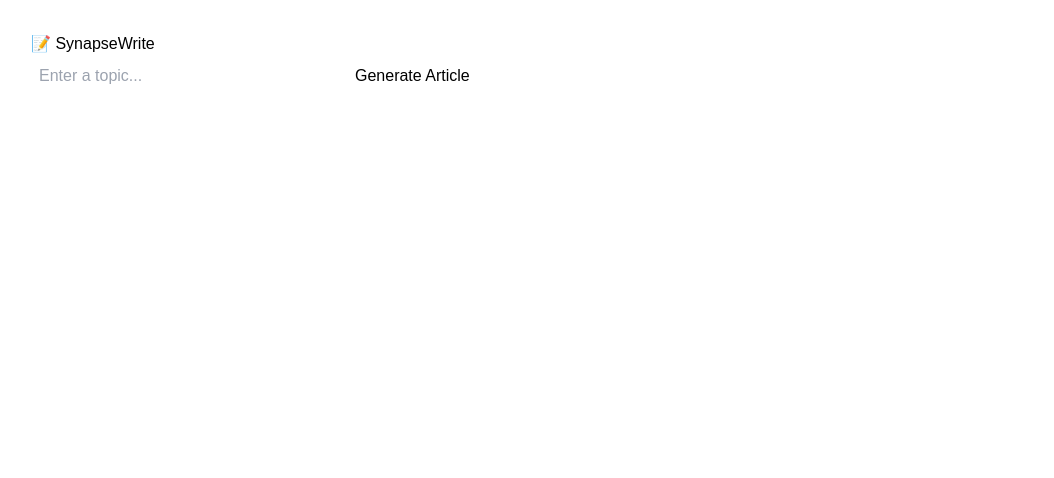
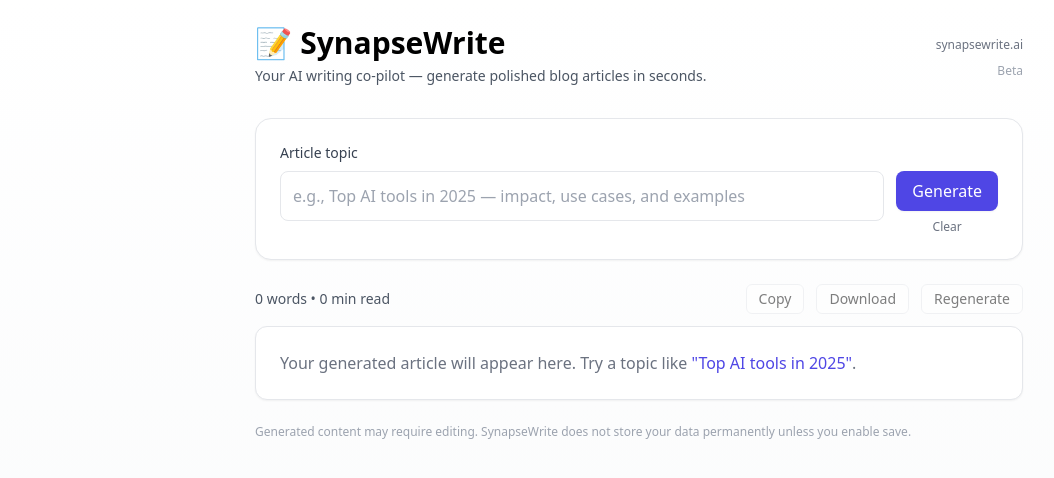
Before and after one commit to inpursuitsol/synapsewrite, a Next.js app: page / in a window 1280 px wide. Shown: the top 478 px of the page, without its empty margins (1-1055 px from the left). Built offline with nearby package versions, Linux system fonts and the light colour scheme.

Commit message:
Update page.js

```diff
--- a/app/page.js
+++ b/app/page.js
@@ -1,24 +1,71 @@
 "use client";
-import { useState } from "react";
+
+import { useState, useRef } from "react";
+
+/**
+ * Polished UI for SynapseWrite:
+ * - Tailwind-powered layout
+ * - Smooth loading animation
+ * - Tagline, copy & download actions
+ * - Scrollable result box with word count + read time
+ * - Friendly errors
+ */
 
 export default function HomePage() {
   const [topic, setTopic] = useState("");
   const [result, setResult] = useState("");
   const [loading, setLoading] = useState(false);
   const [error, setError] = useState(null);
+  const resultRef = useRef(null);
 
-  // Handles calling the API and updating UI
+  // Utility: compute words & estimated read time
+  const getStats = (text) => {
+    if (!text) return { words: 0, minutes: 0 };
+    const words = text.trim().split(/\s+/).filter(Boolean).length;
+    const minutes = Math.max(1, Math.round(words / 200)); // ~200 WPM
+    return { words, minutes };
+  };
+
+  // Copy text to clipboard
+  const copyToClipboard = async (text) => {
+    try {
+      await navigator.clipboard.writeText(text);
+      alert("Article copied to clipboard ✅");
+    } catch (e) {
+      alert("Unable to copy — please select and copy manually.");
+    }
+  };
+
+  // Download as markdown file
+  const downloadArticle = (title = "article", content = "") => {
+    const blob = new Blob([`# ${title}\n\n${content}`], { type: "text/markdown" });
+    const url = URL.createObjectURL(blob);
+    const a = document.createElement("a");
+    a.href = url;
+    a.download = `${title.replace(/\s+/g, "-").toLowerCase()}.md`;
+    document.body.appendChild(a);
+    a.click();
+    a.remove();
+    URL.revokeObjectURL(url);
+  };
+
+  // Main API call
   async function generateArticle(topic) {
-    // Track event in Plausible
+    if (!topic || !topic.trim()) {
+      setError("Please enter a topic to generate an article.");
+      return;
+    }
+
+    // Analytics (Plausible) — will no-op if not present
     if (typeof window !== "undefined" && window.plausible) {
       window.plausible("Generate Article");
     }
 
+    setError(null);
+    setResult("");
+    setLoading(true);
+
     try {
-      setError(null);
-      setLoading(true);
-      setResult("");
-
       const res = await fetch("/api/generate", {
         method: "POST",
         headers: { "Content-Type": "application/json" },
@@ -40,6 +87,8 @@ export default function HomePage() {
       }
 
       setResult(data.content);
+      // scroll result into view smoothly
+      setTimeout(() => resultRef.current?.scrollIntoView({ behavior: "smooth" }), 150);
     } catch (err) {
       const msg = err?.message ?? "Unknown error. Try again.";
       setError(msg);
@@ -49,53 +98,162 @@ export default function HomePage() {
     }
   }
 
+  const { words, minutes } = getStats(result);
+
   return (
-    <main style={{ padding: "2rem", fontFamily: "sans-serif" }}>
-      <h1>📝 SynapseWrite</h1>
+    <main className="min-h-screen bg-gradient-to-b from-white to-gray-50 p-6 flex items-start justify-center">
+      <div className="w-full max-w-3xl">
+        <header className="mb-8">
+          <div className="flex items-center justify-between">
+            <div>
+              <h1 className="text-3xl font-extrabold leading-tight">📝 SynapseWrite</h1>
+              <p className="text-sm text-gray-600 mt-1">
+                Your AI writing co-pilot — generate polished blog articles in seconds.
+              </p>
+            </div>
+            <div className="text-right">
+              <a
+                href="https://synapsewrite.ai"
+                className="text-xs text-gray-500 hover:underline"
+                target="_blank"
+                rel="noreferrer"
+              >
+                synapsewrite.ai
+              </a>
+              <div className="mt-2 text-right text-xs text-gray-400">Beta</div>
+            </div>
+          </div>
+        </header>
 
-      <div style={{ marginBottom: "1rem" }}>
+        {/* Input Card */}
+        <section className="bg-white border border-gray-200 rounded-2xl p-6 shadow-sm">
+          <label className="block text-sm font-medium text-gray-700 mb-2">Article topic</label>
+          <div className="flex gap-3 items-start">
             <input
-          type="text"
               value={topic}
               onChange={(e) => setTopic(e.target.value)}
-          placeholder="Enter a topic..."
-          style={{
-            padding: "0.5rem",
-            fontSize: "1rem",
-            width: "300px",
-            marginRight: "0.5rem",
+              placeholder="e.g., Top AI tools in 2025 — impact, use cases, and examples"
+              className="flex-1 p-3 rounded-lg border border-gray-200 focus:outline-none focus:ring-2 focus:ring-indigo-300 transition"
+            />
+
+            <div className="flex flex-col gap-2">
+              <button
+                onClick={() => generateArticle(topic)}
+                disabled={loading}
+                className={`inline-flex items-center gap-2 px-4 py-2 rounded-lg font-medium shadow-sm text-white ${
+                  loading ? "bg-indigo-300 cursor-not-allowed" : "bg-indigo-600 hover:bg-indigo-700"
+                }`}
+              >
+                {loading ? (
+                  <>
+                    <svg
+                      className="animate-spin h-5 w-5 text-white"
+                      xmlns="http://www.w3.org/2000/svg"
+                      fill="none"
+                      viewBox="0 0 24 24"
+                    >
+                      <circle className="opacity-25" cx="12" cy="12" r="10" stroke="currentColor" strokeWidth="4"></circle>
+                      <path className="opacity-75" fill="currentColor" d="M4 12a8 8 0 018-8v8z"></path>
+                    </svg>
+                    Generating...
+                  </>
+                ) : (
+                  "Generate"
+                )}
+              </button>
+
+              <button
+                onClick={() => {
+                  setTopic("");
+                  setResult("");
+                  setError(null);
                 }}
-        />
+                className="text-xs text-gray-500 hover:text-gray-700"
+              >
+                Clear
+              </button>
+            </div>
+          </div>
+
+          {error && (
+            <div className="mt-4 text-sm text-red-600 bg-red-50 border border-red-100 p-3 rounded">
+              ⚠️ {error}
+            </div>
+          )}
+        </section>
+
+        {/* Result / Controls */}
+        <section className="mt-6">
+          <div className="flex items-center justify-between mb-3">
+            <div className="text-sm text-gray-600">
+              <span className="font-medium">{words}</span> words • <span className="font-medium">{minutes}</span> min read
+            </div>
+
+            <div className="flex items-center gap-3">
+              <button
+                onClick={() => result && copyToClipboard(result)}
+                disabled={!result}
+                className="px-3 py-1 bg-white border border-gray-200 rounded-md text-sm hover:shadow-sm disabled:opacity-50"
+              >
+                Copy
+              </button>
+
+              <button
+                onClick={() => result && downloadArticle(topic || "article", result)}
+                disabled={!result}
+                className="px-3 py-1 bg-white border border-gray-200 rounded-md text-sm hover:shadow-sm disabled:opacity-50"
+              >
+                Download
+              </button>
+
               <button
                 onClick={() => generateArticle(topic)}
                 disabled={loading || !topic.trim()}
-          style={{
-            padding: "0.5rem 1rem",
-            fontSize: "1rem",
-            cursor: loading ? "not-allowed" : "pointer",
-          }}
+                className="px-3 py-1 bg-white border border-gray-200 rounded-md text-sm hover:shadow-sm disabled:opacity-50"
               >
-          {loading ? "Generating..." : "Generate Article"}
+                Regenerate
               </button>
             </div>
+          </div>
 
-      {error && (
-        <div style={{ color: "red", marginBottom: "1rem" }}>⚠️ {error}</div>
+          <div
+            ref={resultRef}
+            className="bg-white border border-gray-200 rounded-xl p-6 shadow-sm max-h-[60vh] overflow-y-auto prose prose-sm sm:prose lg:prose-base"
+          >
+            {/* If no result yet, show a friendly placeholder */}
+            {!result && !loading && (
+              <div className="text-gray-500">
+                Your generated article will appear here. Try a topic like{" "}
+                <span className="text-indigo-600">"Top AI tools in 2025"</span>.
+              </div>
             )}
 
-      {result && (
-        <div
-          style={{
-            whiteSpace: "pre-wrap",
-            border: "1px solid #ddd",
-            padding: "1rem",
-            borderRadius: "8px",
-            background: "#fafafa",
-          }}
-        >
-          {result}
+            {/* Loading small skeleton */}
+            {loading && (
+              <div className="animate-pulse space-y-2">
+                <div className="h-6 bg-gray-200 rounded w-3/4" />
+                <div className="h-4 bg-gray-200 rounded w-5/6" />
+                <div className="h-4 bg-gray-200 rounded w-full" />
+                <div className="h-4 bg-gray-200 rounded w-full" />
+                <div className="h-4 bg-gray-200 rounded w-4/5" />
               </div>
             )}
+
+            {/* Render result */}
+            {result && !loading && (
+              <article>
+                {/* If the model returns markdown/listing, we render as plain text preserving newlines */}
+                <div style={{ whiteSpace: "pre-wrap" }}>{result}</div>
+              </article>
+            )}
+          </div>
+        </section>
+
+        {/* Footer / microcopy */}
+        <footer className="mt-6 text-xs text-gray-400">
+          Generated content may require editing. SynapseWrite does not store your data permanently unless you enable save.
+        </footer>
+      </div>
     </main>
   );
 }
```
Lines whose indentation alone changed are shown as unchanged.
